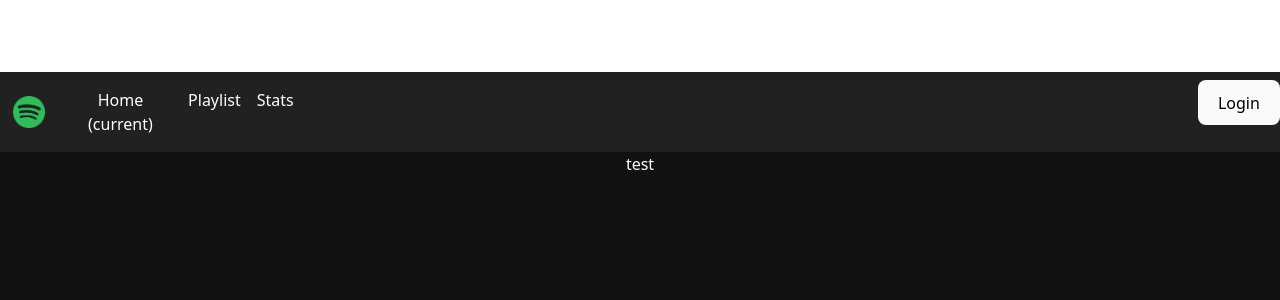
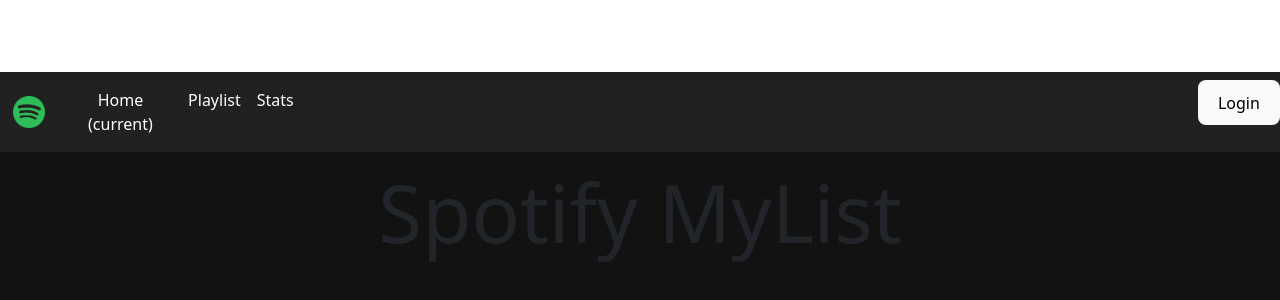
Before and after one commit to Matthew222584/coolcoders, a React (Vite) app: page / in a window 1280 px wide. Shown: the part 248-548 px from the top of the page. Built offline with nearby package versions, Linux system fonts and the light colour scheme.

Commit message:
Added home page changes

```diff
--- a/components/content.jsx
+++ b/components/content.jsx
@@ -1,10 +1,11 @@
 import "./content.css";
+import Home from "./home";
 
 function Content({ pageIndex, setIndex }) {
   if (pageIndex === 0) {
     return (
       <div className="contentbody">
-        <p className="contenttext">test</p>
+        <Home></Home>
       </div>
     );
   } else if (pageIndex === 1) {
--- /dev/null
+++ b/components/home.css
@@ -0,0 +1,6 @@
+.titleText {
+  font-size: 10vh;
+}
+.titleBox {
+  padding-top: 2vh;
+}
--- /dev/null
+++ b/components/home.jsx
@@ -0,0 +1,11 @@
+import "./home.css";
+
+function Home() {
+  return (
+    <span className="titlepage">
+      <p className="titleText">Spotify MyList</p>
+    </span>
+  );
+}
+
+export default Home;
--- a/components/navbar.jsx
+++ b/components/navbar.jsx
@@ -6,7 +6,6 @@
       <nav class="navbar navbar-expand-lg finalnav">
         <a
           class="navbar-brand"
-          href="/home"
           onClick={() => {
             setIndex(0);
           }}
@@ -29,7 +28,6 @@
             <li class="nav-item active">
               <a
                 class="nav-link  navtext"
-                href="/home"
                 onClick={() => {
                   setIndex(0);
                 }}
@@ -40,7 +38,6 @@
             <li class="nav-item">
               <a
                 class="nav-link navtext"
-                href="/playlist"
                 onClick={() => {
                   setIndex(1);
                 }}
@@ -51,7 +48,6 @@
             <li class="nav-item">
               <a
                 class="nav-link navtext"
-                href="/stats"
                 onClick={() => {
                   setIndex(2);
                 }}
@@ -59,7 +55,7 @@
                 Stats
               </a>
             </li>
-            {loggedIn && (
+            {!loggedIn && (
               <li class="nav-item loginbutton">
                 <button
                   type="button"
--- a/src/App.jsx
+++ b/src/App.jsx
@@ -1,19 +1,23 @@
-import { useState } from "react";
+import { useState, useEffect } from "react";
 import reactLogo from "./assets/react.svg";
 import viteLogo from "/vite.svg";
 import "./App.css";
 import Navbar from "../components/navbar";
 import Content from "../components/content";
 function App() {
-  const [loggedIn, setLoggedIn] = useState(true);
+  const [loggedIn, setLoggedIn] = useState(false);
   const [pageIndex, setIndex] = useState(0);
+
+  const handleNavClick = (index) => {
+    setIndex(index);
+  };
 
   return (
     <>
       <Navbar
         loggedIn={loggedIn}
         setLoggedIn={setLoggedIn}
-        setIndex={setIndex}
+        setIndex={handleNavClick}
       ></Navbar>
       <Content pageIndex={pageIndex}></Content>
     </>
```
